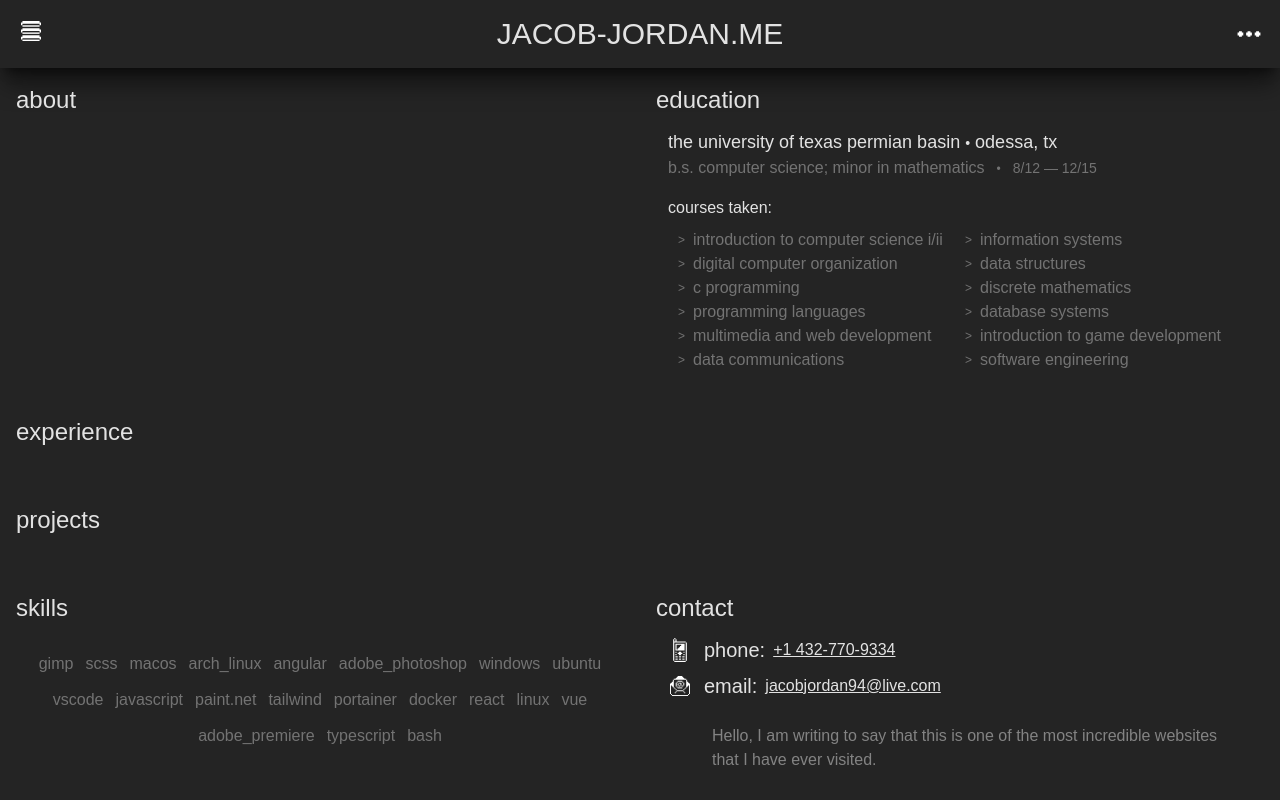
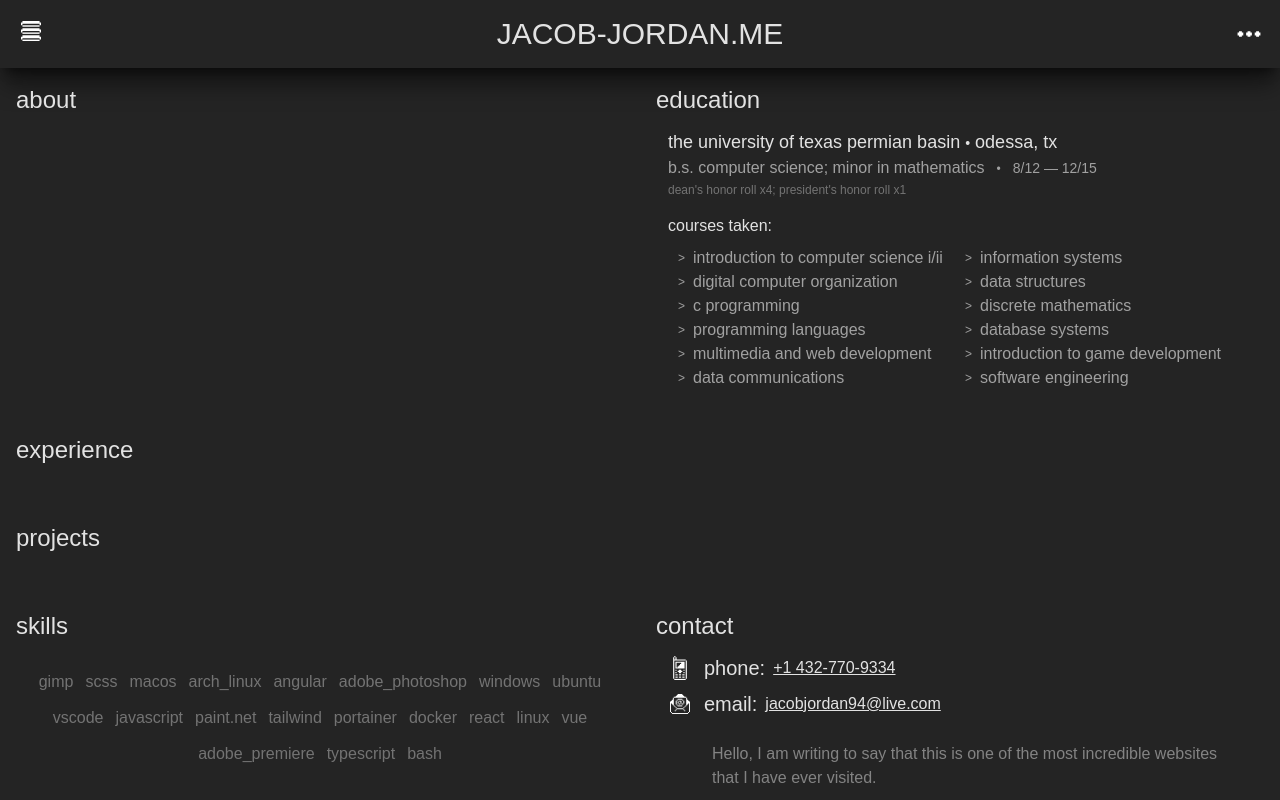
Before and after one commit to jacobjordan94/jacob-jordan-me, a React (Vite) app: page / in a window 1280 px wide. Built offline with nearby package versions, Linux system fonts and the light colour scheme; a web font is replaced by a local one.

Commit message:
add academic awards to education section

```diff
--- a/src/components/Education.jsx
+++ b/src/components/Education.jsx
@@ -3,20 +3,21 @@ import Section from "./Section";
 import { GlobalContext } from "../App";
 
 export default function Education({}) {
-    const { education: { name, city, degree, dates, courses } } = useContext(GlobalContext);
+    const { education: { name, city, degree, dates, awards, courses } } = useContext(GlobalContext);
     const Courses = () => courses.map((course, i) => <li key={i}>{ course }</li>);
     return (
         <Section title="education">
             <div className="education">
                 <div className="school-name text-lg">{ name } <span className="text-sm">&bull;</span> { city }</div>
-                <div className="degree text-neutral-500 items-center">
+                <div className="degree text-neutral-400 items-center">
                     <span>{ degree }</span>
                     <span className="text-xs mx-3">&bull;</span>
                     <span className="text-sm">{ dates[0] } &mdash; { dates[1] }</span>
                 </div>
+                <div className="awards text-xs mt-0.5 text-neutral-500">{ awards }</div>
                 <div className="courses-taken mt-4">
                     <div className="title">courses taken:</div>
-                    <div className="courses mt-2 ps-2.5 text-neutral-500">
+                    <div className="courses mt-2 ps-2.5 text-neutral-400">
                         <CourseContainer courses={courses} />
                     </div>
                 </div>
--- a/src/context/Globals.js
+++ b/src/context/Globals.js
@@ -40,7 +40,7 @@ const Globals = {
         city: 'odessa, tx',
         degree: 'b.s. computer science; minor in mathematics',
         dates: ['8/12', '12/15'],
-        acc: '',
+        awards: 'dean\'s honor roll x4; president\'s honor roll x1',
         courses: [
             'introduction to computer science i/ii',
             'information systems',
```
